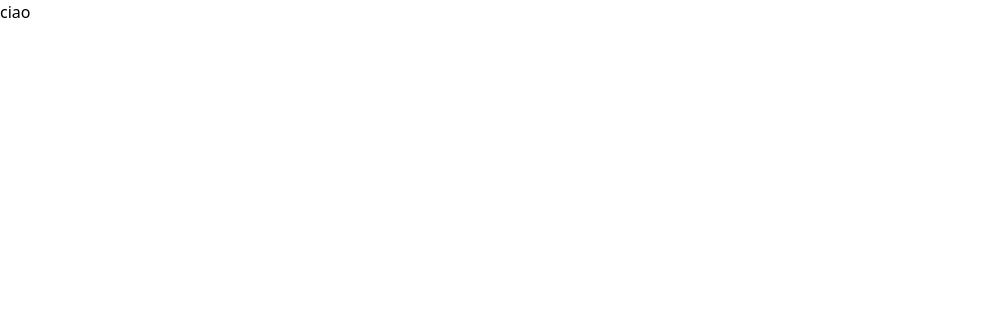
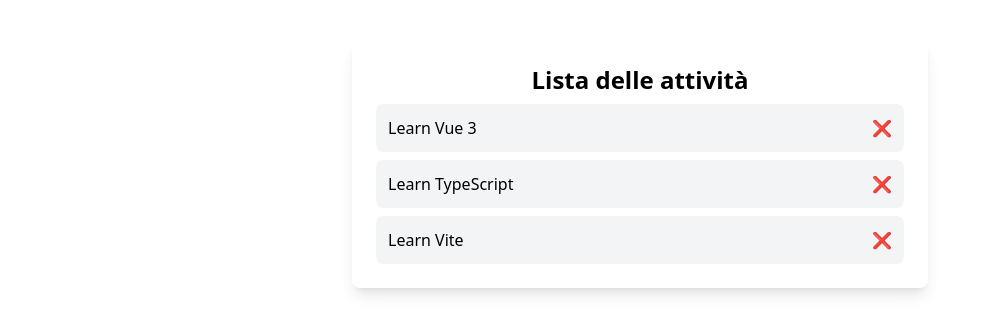
Before and after one commit to DonatelloFantauzzi/to-do-list-vue, a Vue app: page / in a window 1280 px wide. Shown: the top 334 px of the page, without its empty margins (0-987 px from the left). Built offline with nearby package versions, Linux system fonts and the light colour scheme; the HTML template or start-up script is replaced by a standard one.

Commit message:
Created ToDoItem and ToDoList

```diff
--- a/src/App.vue
+++ b/src/App.vue
@@ -1,5 +1,7 @@
-<script setup lang="ts"></script>
+<script setup lang="ts">
+import ToDoList from '@/components/ToDoList.vue'
+</script>
 
 <template>
-  <h1>ciao</h1>
+  <ToDoList />
 </template>
--- /dev/null
+++ b/src/components/ToDoItem.vue
@@ -0,0 +1,14 @@
+<template>
+  <li class="flex justify-between items-center bg-gray-100 p-3 rounded-lg mt-2 cursor-pointer">
+    <span>
+      {{ todo.text }}
+    </span>
+    <button class="text-red-500 hover:text-red-700">❌</button>
+  </li>
+</template>
+
+<script setup lang="ts">
+import type { ToDo } from '@/types'
+
+const props = defineProps<{ todo: ToDo }>()
+</script>
--- /dev/null
+++ b/src/components/ToDoList.vue
@@ -0,0 +1,20 @@
+<template>
+  <div class="max-w-xl mx-auto mt-10 bg-white p-6 rounded-lg shadow-lg">
+    <h2 class="text-2xl font-bold text-center">Lista delle attività</h2>
+    <ul>
+      <ToDoItem v-for="todo in todos" :key="todo.id" :todo="todo" />
+    </ul>
+  </div>
+</template>
+
+<script setup lang="ts">
+import { ref } from 'vue'
+import ToDoItem from '@/components/ToDoItem.vue'
+import type { ToDo } from '@/types'
+
+const todos = ref<ToDo[]>([
+  { id: 1, text: 'Learn Vue 3', done: true },
+  { id: 2, text: 'Learn TypeScript', done: false },
+  { id: 3, text: 'Learn Vite', done: false },
+])
+</script>
--- /dev/null
+++ b/src/types.ts
@@ -0,0 +1,5 @@
+export interface ToDo {
+  id: number
+  text: string
+  done: boolean
+}
```
